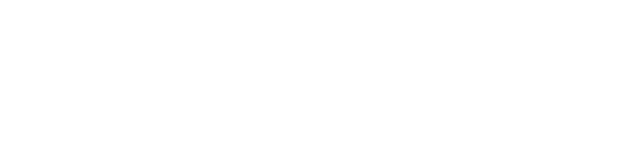
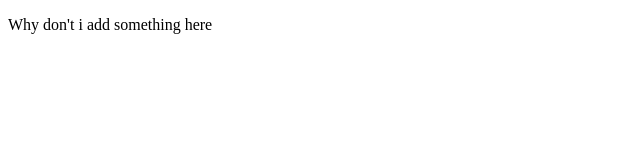
Before and after one commit to mollerjorge/git-playground, a website: page index.html in a window 1280 px wide. Shown: the whole page, without its empty margins (0-640 px from the left). Drawn offline with Linux system fonts and the light colour scheme.

Commit message:
made some changes in master

```diff
--- a/index.html
+++ b/index.html
@@ -4,9 +4,9 @@
   <meta charset="UTF-8">
   <meta name="viewport" content="width=device-width, initial-scale=1.0">
   <meta http-equiv="X-UA-Compatible" content="ie=edge">
-  <title>Document</title>
+  <title>Hey this is a conflct</title>
 </head>
 <body>
-
+  <p>Why don't i add something here</p>
 </body>
 </html>
```
